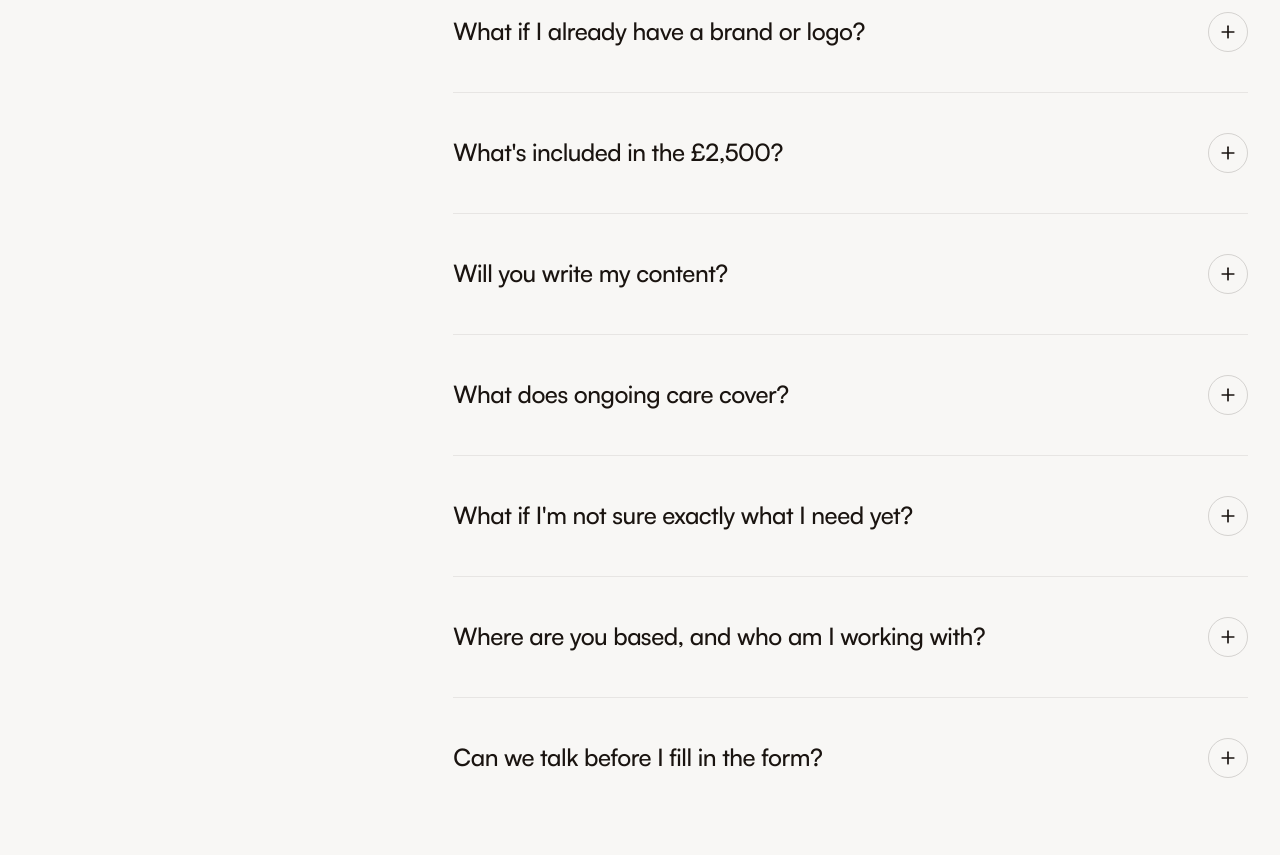
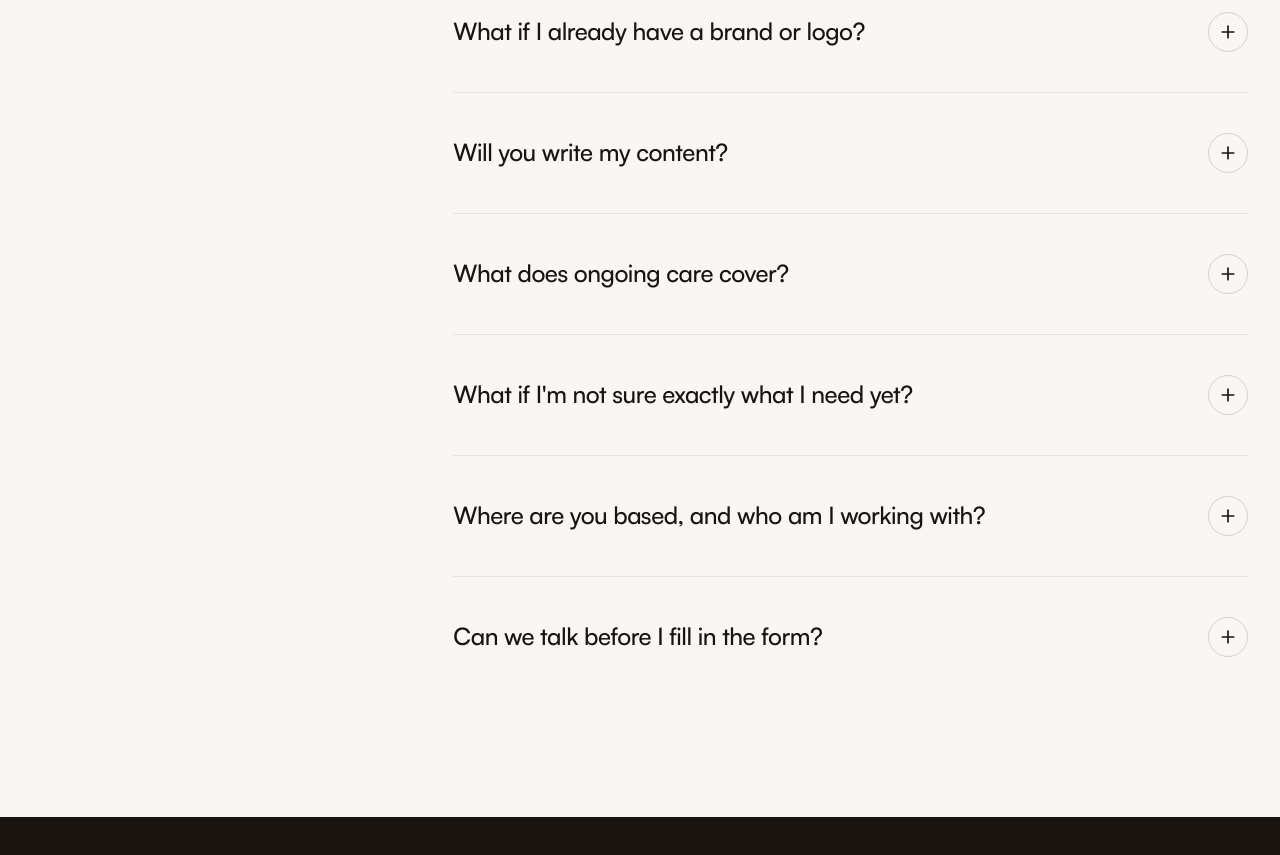
Before and after one commit to chiefgu/russle, a Next.js app: page / in a window 1280 px wide. Shown: the part 6900-7755 px from the top of the page. Built offline with nearby package versions, Linux system fonts and the light colour scheme; no server answers.

Commit message:
fix(faq): remove 'What's included in the £2,500?' question
Co-Authored-By: Claude Opus 4.7 (1M context) <noreply@anthropic.com>

```diff
--- a/src/components/sections/FAQSection.tsx
+++ b/src/components/sections/FAQSection.tsx
@@ -11,10 +11,6 @@ const ITEMS: FAQItem[] = [
   {
     q: 'What if I already have a brand or logo?',
     a: "That's fine. Book just the website portion à la carte. See services.",
-  },
-  {
-    q: "What's included in the £2,500?",
-    a: 'Brand identity (logo, palette, type, basic guidelines), a custom-designed and built website, and domain + hosting setup. Full breakdown on services.',
   },
   {
     q: 'Will you write my content?',
```
